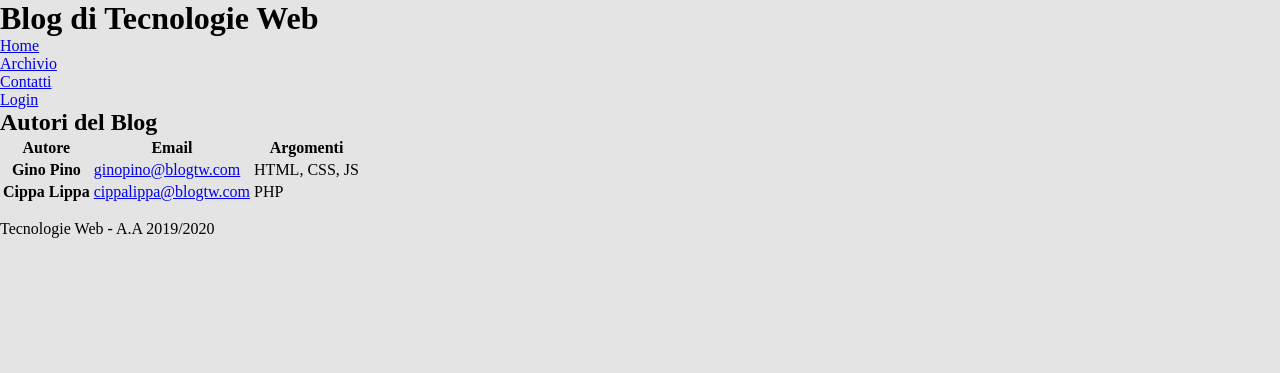
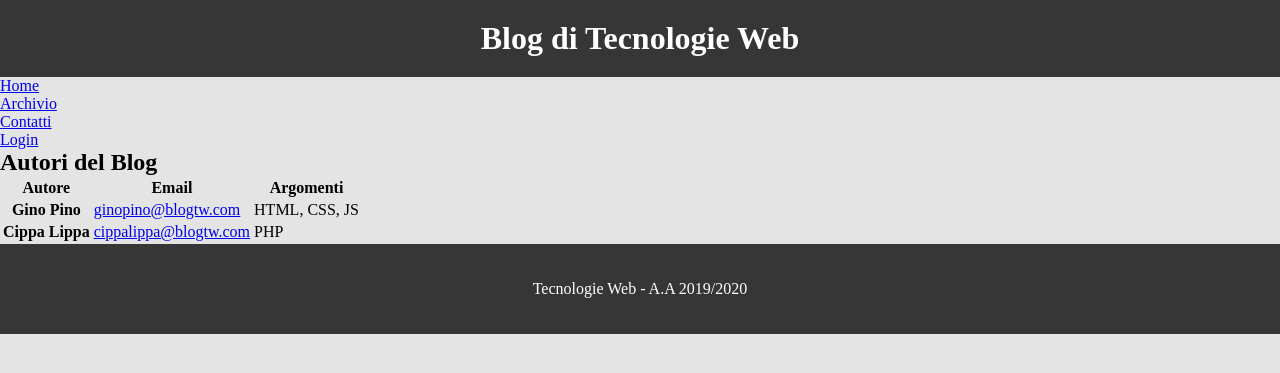
Before and after one commit to MatteoIorio11/Tech-Web, a PHP site: page /contatti.html in a window 1280 px wide. Shown: the top 373 px of the page. Run offline with PHP 8.4, Linux system fonts and the light colour scheme.

Commit message:
style.css

```diff
--- a/Lab1/es1/style/style.css
+++ b/Lab1/es1/style/style.css
@@ -4,5 +4,13 @@ body, header, h1, h2, ul{
 }
 body {
     background-color: #e4e4e4;
-
 }
+/*
+Tutti gli header figli di body, tutti i footer figli di body
+*/
+body>header, body>footer{
+    background-color: rgb(54,54,54);
+    color: #fff; /*Colore testo*/
+    text-align: center; /*Allineamento del testo*/
+    padding: 20px 0px; /*Spaziatura*/
+}
```
